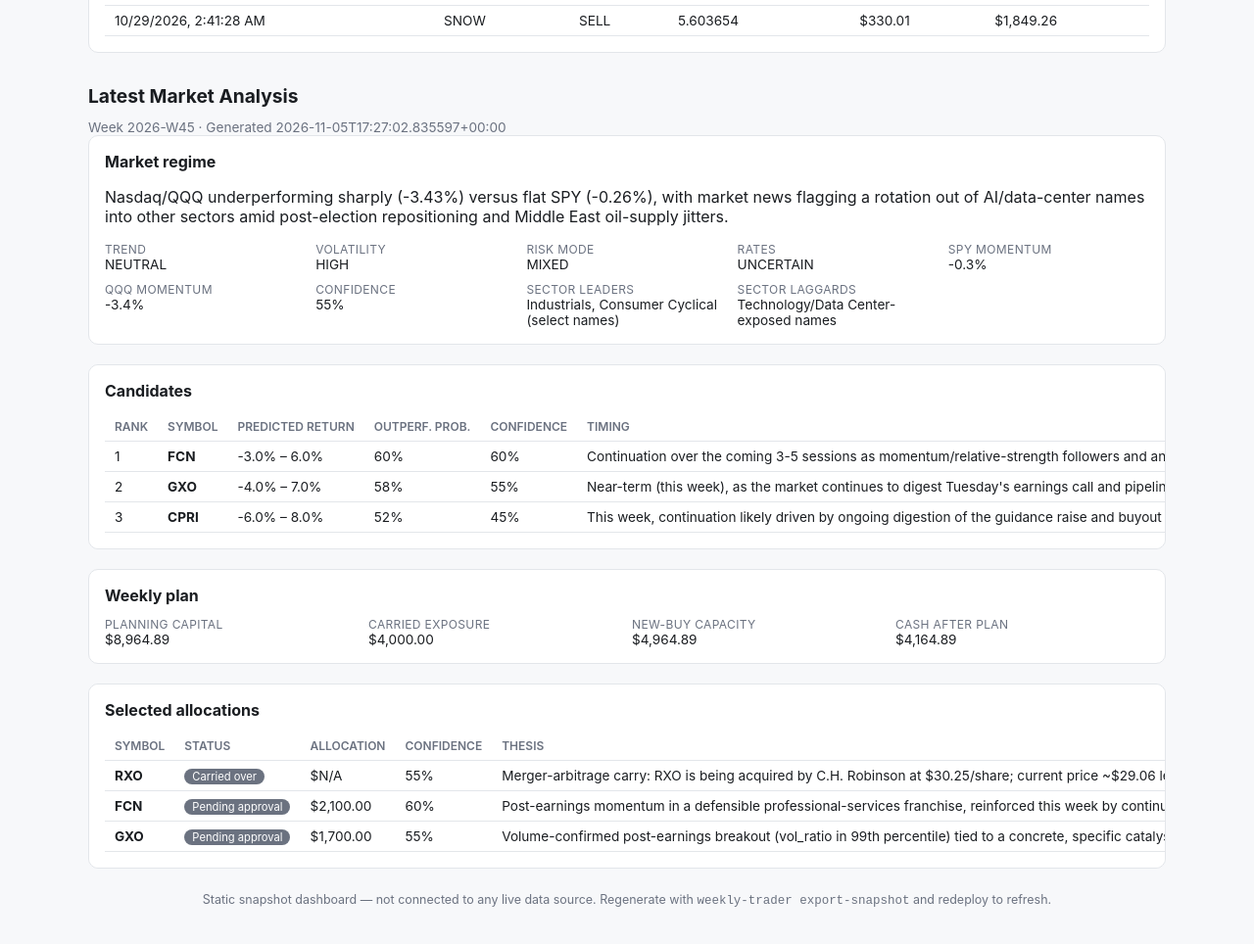
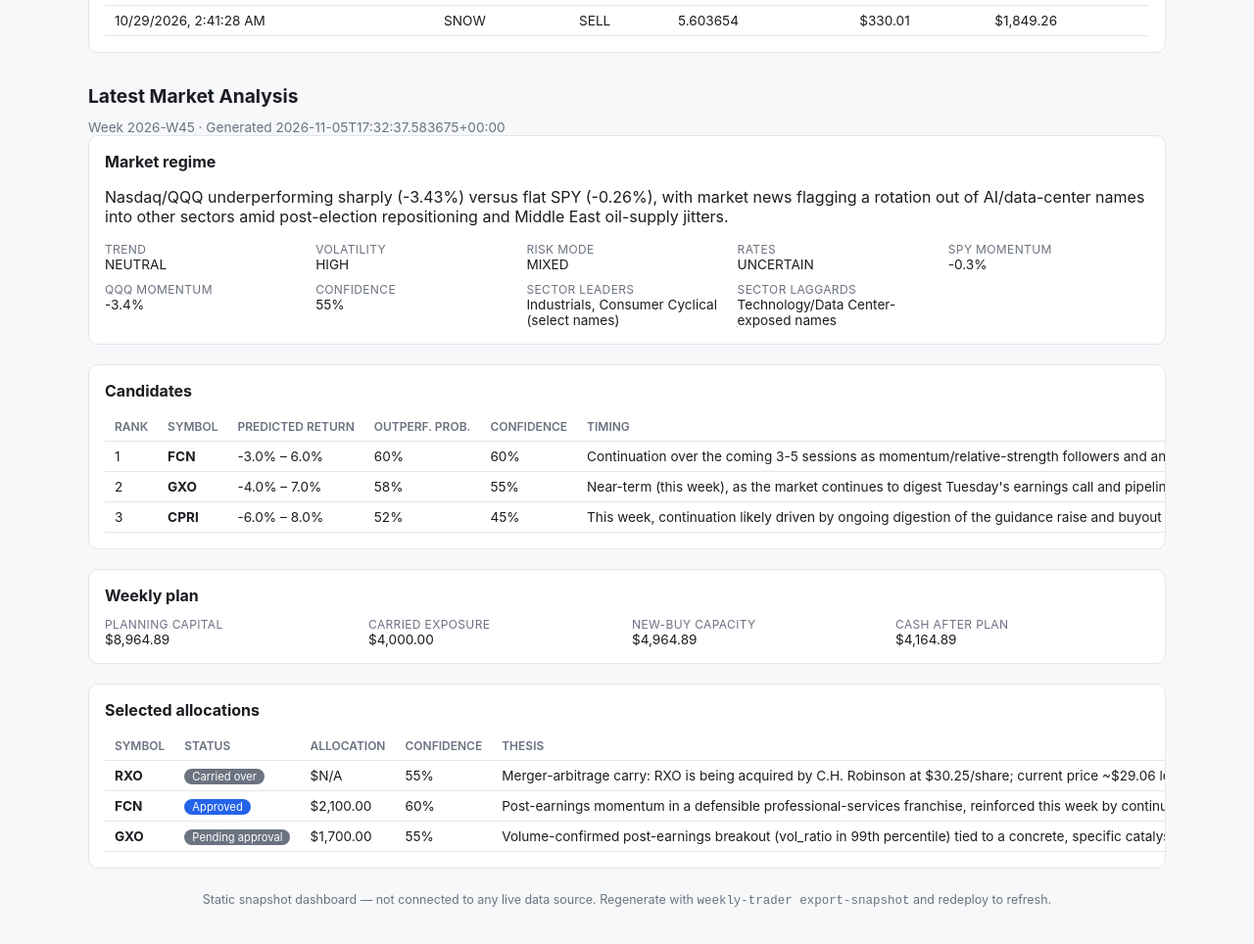
Before and after one commit to ashwin1224/rhood-trader, a plain HTML site: page index.html in a window 1280 px wide. Shown: the part 1100-2064 px from the top of the page at 98% size. Drawn offline with nearby package versions, Linux system fonts and the light colour scheme.

Commit message:
Update snapshot 2026-11-05 17:32:37Z

```diff
--- a/latest_research_report.html
+++ b/latest_research_report.html
@@ -1,4 +1,4 @@
-<div class="meta">Week 2026-W45 · Generated 2026-11-05T17:27:02.835597+00:00</div>
+<div class="meta">Week 2026-W45 · Generated 2026-11-05T17:32:37.583675+00:00</div>
 
 <div class="panel">
   <h2>Market regime</h2>
@@ -84,7 +84,7 @@
         </tr>
         <tr>
           <td><strong>FCN</strong></td>
-          <td><span class="tag tag-pending">Pending approval</span></td>
+          <td><span class="tag tag-approved">Approved</span></td>
           <td>$2,100.00</td>
           <td>60%</td>
           <td>Post-earnings momentum in a defensible professional-services franchise, reinforced this week by continued positive firm news (senior hires, industry rankings) and an analyst PT raise, with no earnings event inside the hold window to create binary risk.</td>
--- a/snapshot.json
+++ b/snapshot.json
@@ -1,5 +1,5 @@
 {
-  "generated_at": "2026-11-05T17:27:02.835597+00:00",
+  "generated_at": "2026-11-05T17:32:37.583675+00:00",
   "as_of_date": "2026-11-05",
   "summary": {
     "current": {
```
